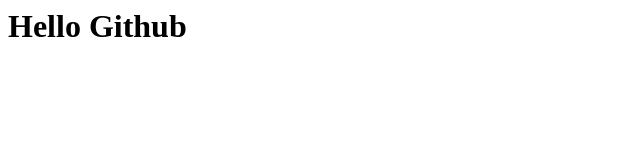
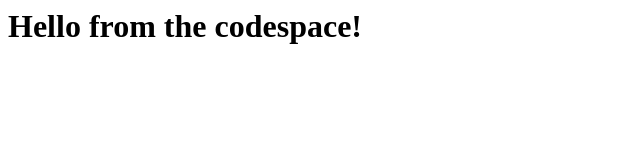
Before and after one commit to rikitofukuhara/skills-code-with-codespaces, a plain HTML site: page index.html in a window 1280 px wide. Shown: the whole page, without its empty margins (0-640 px from the left). Drawn offline with Linux system fonts and the light colour scheme.

Commit message:
Update index.html

```diff
--- a/index.html
+++ b/index.html
@@ -1,3 +1,3 @@
 <html>
-  <h1>Hello Github</h1>
+ <h1>Hello from the codespace!</h1>
 </html>
```
